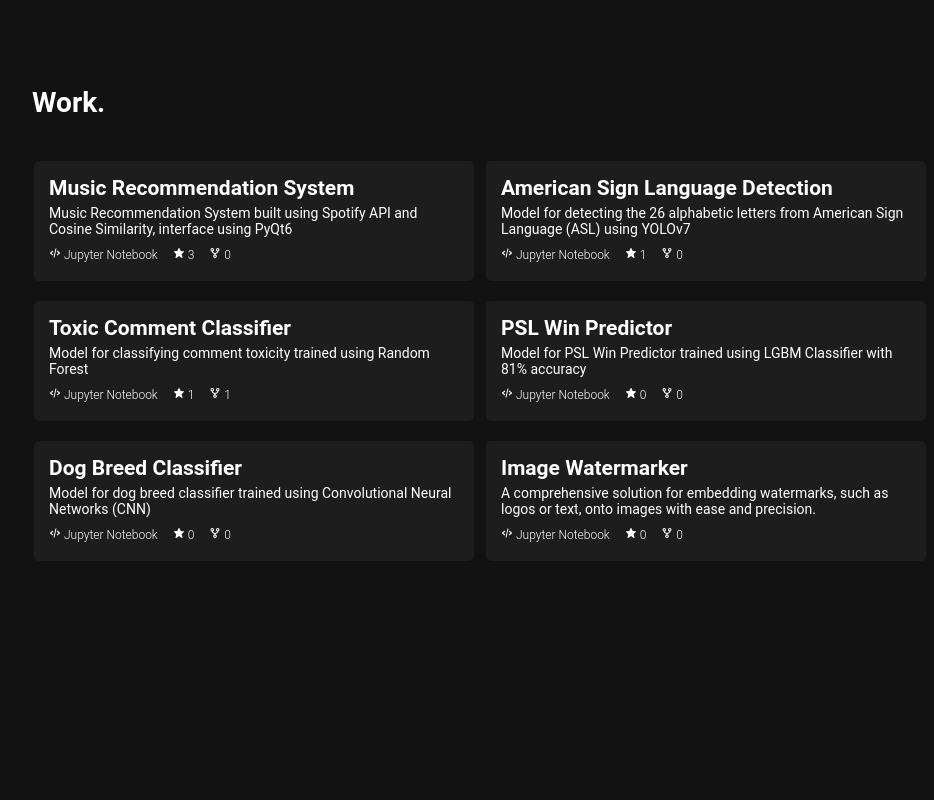
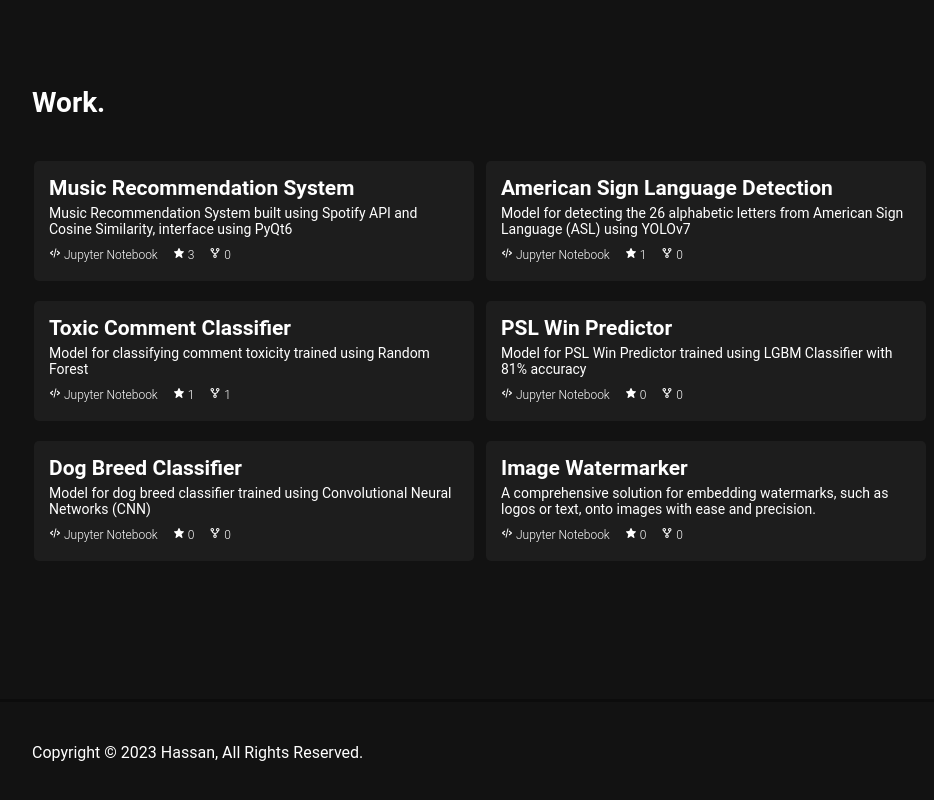
Before and after one commit to 11a55an/portfolio, a React (Create React App) app: page / in a window 1280 px wide. Shown: the part 1427-2227 px from the top of the page, without its empty margins (148-1082 px from the left). Before the commit the page ends 2126 px from the top, so only its background shows below. Built offline with nearby package versions, Linux system fonts and the light colour scheme.

Commit message:
Footer section added

```diff
--- a/src/App.js
+++ b/src/App.js
@@ -1,4 +1,5 @@
 import About from './About';
+import Footer from './Footer';
 import Content from './Content';
 import Header from './Header';
 import Skills from './Skills';
@@ -12,6 +13,7 @@ function App() {
       <About/>
       <Skills/>
       <Work/>
+      <Footer/>
     </div>
   );
 }
--- /dev/null
+++ b/src/Footer.css
@@ -0,0 +1,14 @@
+#footer-wrapper{
+    width: 100%;
+    border-top: 3px solid rgba(0,0,0,0.32);
+}
+#footer{
+    display: flex;
+    margin: 0 auto;
+    align-items: center;
+    display: flex;
+    max-width: 920px;
+    padding: 0 40px;
+    width: 100%;
+    height: 100px;
+}
--- /dev/null
+++ b/src/Footer.js
@@ -0,0 +1,17 @@
+import "./Footer.css";
+import {FaKaggle} from "react-icons/fa";
+import {FaLinkedinIn} from "react-icons/fa";
+import {FaTwitter} from "react-icons/fa";
+import {FiGithub} from "react-icons/fi";
+
+function Footer() {
+  return (
+    <div id="footer-wrapper">
+        <div id="footer">
+            <p>Copyright © 2023 Hassan, All Rights Reserved.</p>
+        </div>
+    </div>
+  );
+}
+
+export default Footer;
```
Also changed, not shown: src/Contact.js (deleted).
